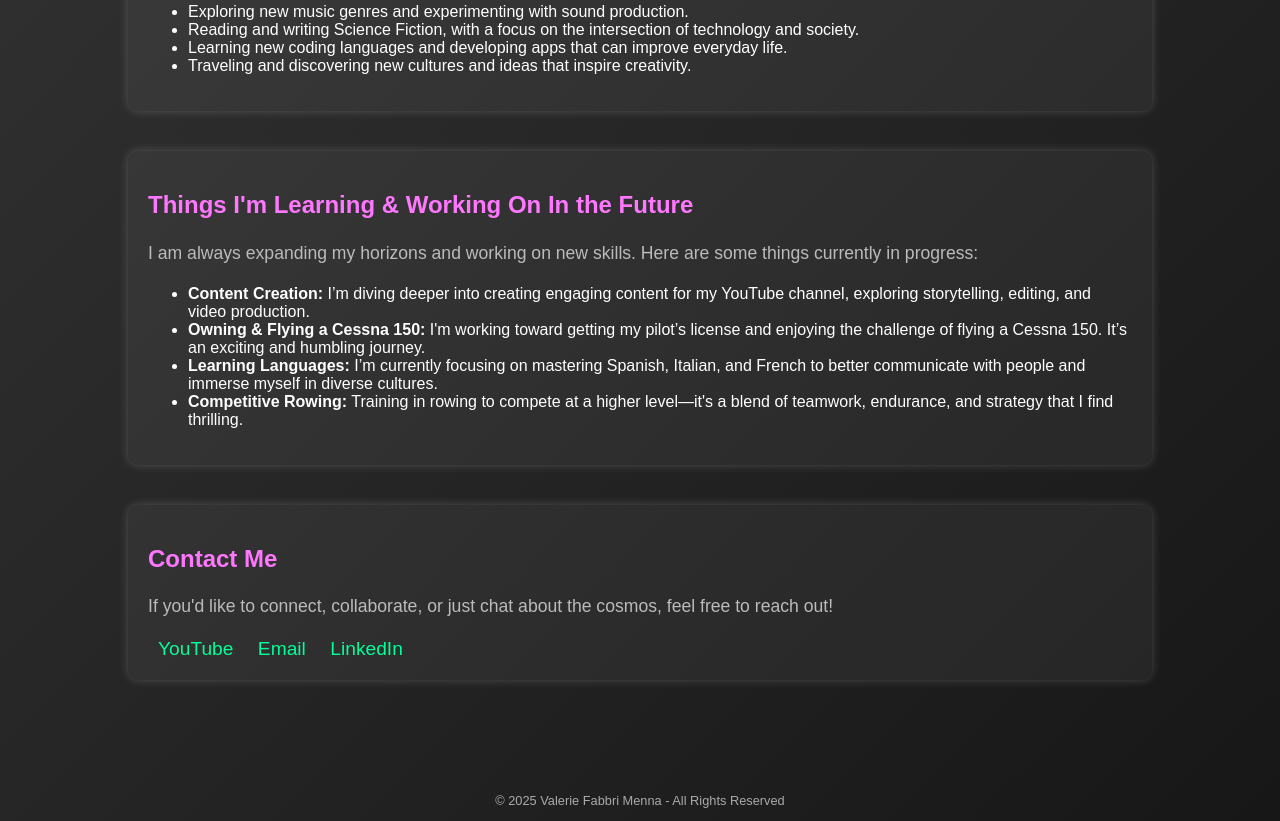
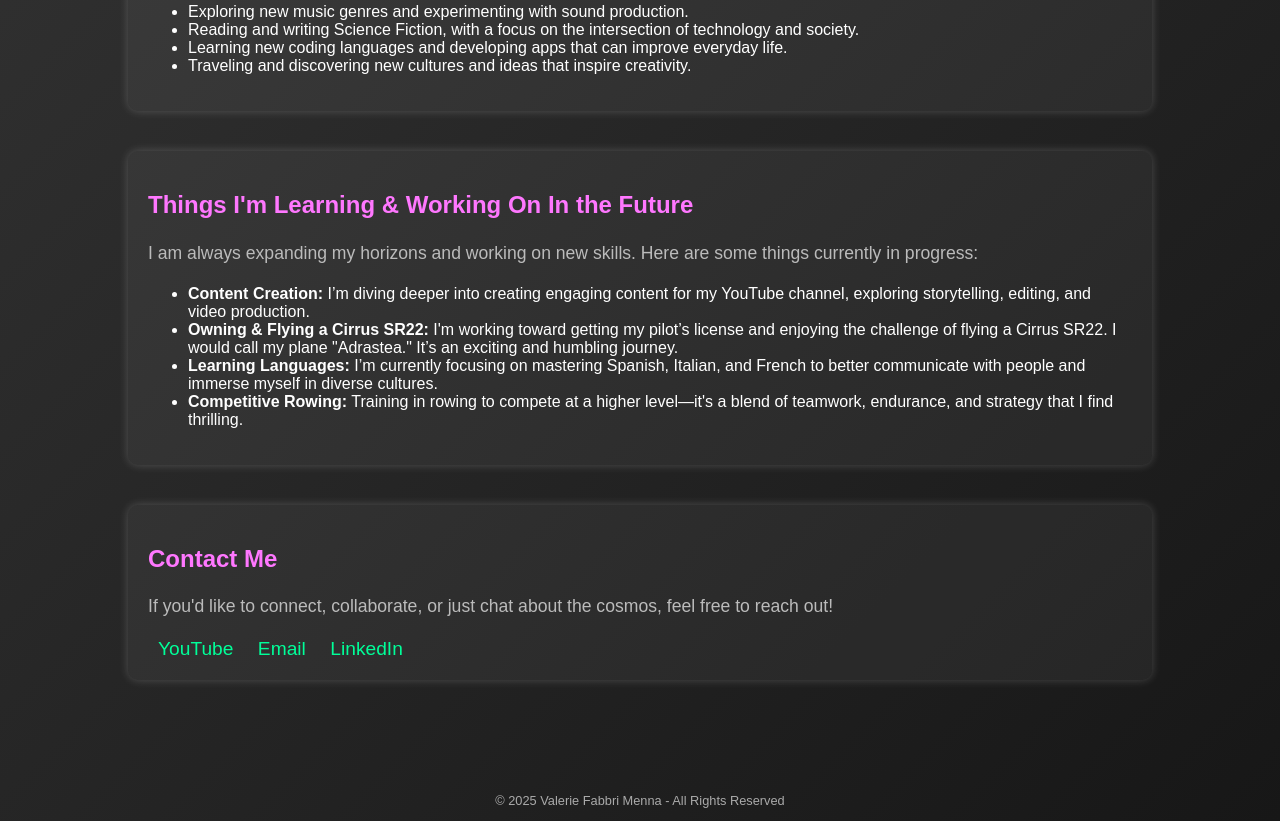
Before and after one commit to valeriefm/valeriefm.github.io, a plain HTML site: page index.html in a window 1280 px wide. Shown: the part 954-1775 px from the top of the page. Drawn offline with Linux system fonts and the light colour scheme.

Commit message:
Update index.html

```diff
--- a/index.html
+++ b/index.html
@@ -151,7 +151,7 @@
       </p>
       <ul>
         <li><strong>Content Creation:</strong> I’m diving deeper into creating engaging content for my YouTube channel, exploring storytelling, editing, and video production.</li>
-        <li><strong>Owning & Flying a Cessna 150:</strong> I'm working toward getting my pilot’s license and enjoying the challenge of flying a Cessna 150. It’s an exciting and humbling journey.</li>
+        <li><strong>Owning & Flying a Cirrus SR22:</strong> I'm working toward getting my pilot’s license and enjoying the challenge of flying a Cirrus SR22. I would call my plane "Adrastea." It’s an exciting and humbling journey.</li>
         <li><strong>Learning Languages:</strong> I’m currently focusing on mastering Spanish, Italian, and French to better communicate with people and immerse myself in diverse cultures.</li>
         <li><strong>Competitive Rowing:</strong> Training in rowing to compete at a higher level—it's a blend of teamwork, endurance, and strategy that I find thrilling.</li>
       </ul>
```
